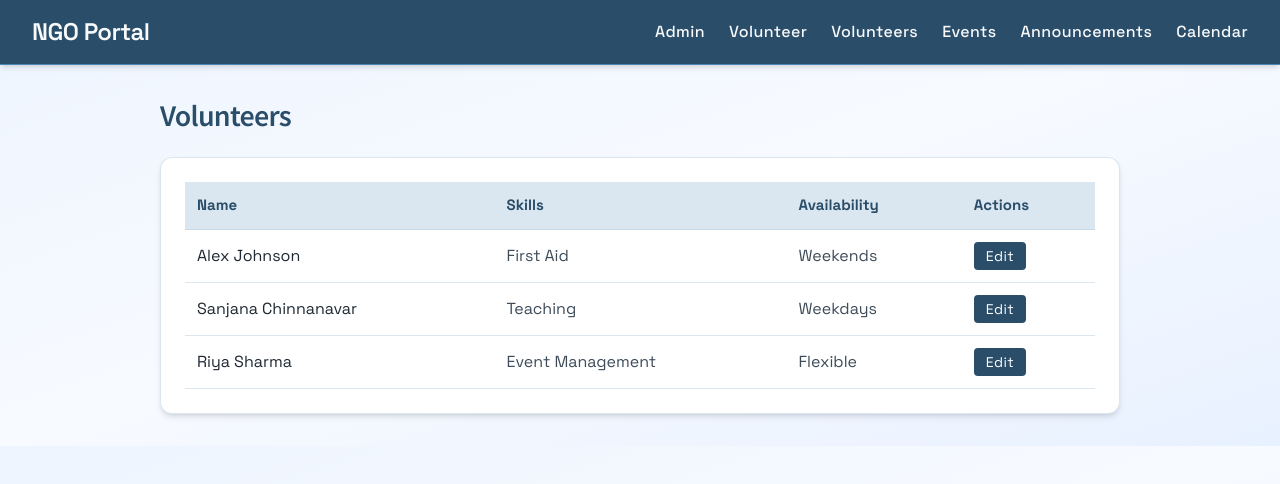
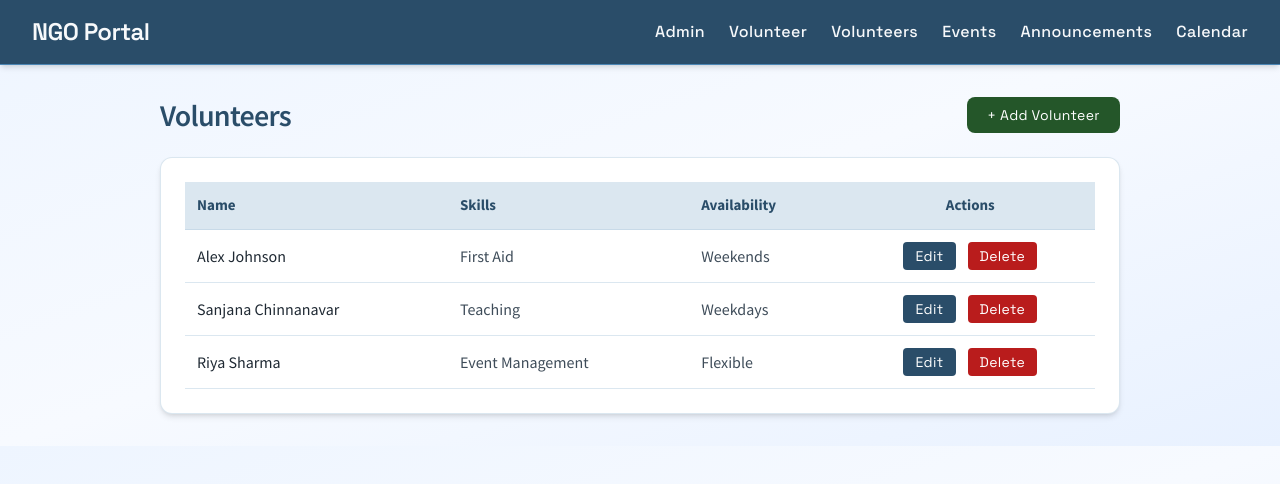
Before and after one commit to Sanjana-Chinnannavar/ngo-app, a React (Vite) app: page /volunteers in a window 1280 px wide. Shown: the top 484 px of the page. Built offline with nearby package versions, Linux system fonts and the light colour scheme.

Commit message:
Added buttons in volunteer list page

```diff
--- a/src/pages/Volunteers.jsx
+++ b/src/pages/Volunteers.jsx
@@ -8,10 +8,21 @@ const Volunteers = () => {
   ];
 
   const [volunteers, setVolunteers] = useState(mockVolunteers);
+
+  // Edit modal
   const [isModalOpen, setIsModalOpen] = useState(false);
   const [selectedVolunteer, setSelectedVolunteer] = useState(null);
   const [formData, setFormData] = useState({ name: "", skills: "", availability: "" });
 
+  // Add modal
+  const [isAddOpen, setIsAddOpen] = useState(false);
+  const [newVolunteer, setNewVolunteer] = useState({ name: "", skills: "", availability: "" });
+
+  // Delete modal
+  const [deleteModalOpen, setDeleteModalOpen] = useState(false);
+  const [volunteerToDelete, setVolunteerToDelete] = useState(null);
+
+  // Open Edit Modal
   const openModal = (vol) => {
     setSelectedVolunteer(vol);
     setFormData(vol);
@@ -31,22 +42,74 @@ const Volunteers = () => {
     closeModal();
   };
 
+  // Delete Modal
+  const openDeleteModal = (vol) => {
+    setVolunteerToDelete(vol);
+    setDeleteModalOpen(true);
+  };
+
+  const closeDeleteModal = () => {
+    setDeleteModalOpen(false);
+    setVolunteerToDelete(null);
+  };
+
+  const confirmDelete = () => {
+    const updated = volunteers.filter((v) => v.name !== volunteerToDelete.name);
+    setVolunteers(updated);
+    closeDeleteModal();
+  };
+
+  // Add Volunteer Modal
+  const openAddModal = () => {
+    setNewVolunteer({ name: "", skills: "", availability: "" });
+    setIsAddOpen(true);
+  };
+
+  const closeAddModal = () => {
+    setIsAddOpen(false);
+  };
+
+  const handleAddVolunteer = () => {
+    setVolunteers([...volunteers, newVolunteer]);
+    closeAddModal();
+  };
+
   return (
     <div className="p-8 max-w-5xl mx-auto">
-      <h1 className="text-3xl font-semibold text-[#2A4D69] tracking-tight mb-6">
-        Volunteers
-      </h1>
+
+      <div className="flex justify-between items-center mb-6">
+        <h1 className="text-3xl font-semibold text-[#2A4D69] tracking-tight">
+          Volunteers
+        </h1>
+
+        {/* ADD VOLUNTEER BUTTON */}
+        <button
+          onClick={openAddModal}
+          className="
+            px-5 py-2 rounded-lg
+            bg-[#245629] text-white
+            hover:bg-[#1E3A51] transition
+            font-grotesk text-sm tracking-wide
+          "
+        >
+          + Add Volunteer
+        </button>
+      </div>
 
       <div className="bg-white p-6 rounded-xl shadow-md border border-[#4B86B4]/20">
 
         <div className="overflow-x-auto">
-          <table className="w-full border-collapse font-grotesk">
+          <table className="w-full border-collapse font-source">
             <thead>
               <tr className="bg-[#4B86B4]/20 text-[#2A4D69] text-[15px]">
                 <th className="p-3 text-left border-b border-[#4B86B4]/30">Name</th>
                 <th className="p-3 text-left border-b border-[#4B86B4]/30">Skills</th>
                 <th className="p-3 text-left border-b border-[#4B86B4]/30">Availability</th>
-                <th className="p-3 text-left border-b border-[#4B86B4]/30">Actions</th>
+
+                {/* ACTIONS HEADER CENTERED */}
+                <th className="p-3 text-center border-b border-[#4B86B4]/30">
+                  Actions
+                </th>
               </tr>
             </thead>
 
@@ -60,7 +123,9 @@ const Volunteers = () => {
                   <td className="p-3 text-base text-[#3E4C59]">{v.skills}</td>
                   <td className="p-3 text-base text-[#3E4C59]">{v.availability}</td>
 
-                  <td className="p-3">
+                  <td className="p-3 flex justify-center gap-3">
+
+                    {/* EDIT BUTTON */}
                     <button
                       onClick={() => openModal(v)}
                       className="
@@ -71,6 +136,19 @@ const Volunteers = () => {
                     >
                       Edit
                     </button>
+
+                    {/* DELETE BUTTON */}
+                    <button
+                      onClick={() => openDeleteModal(v)}
+                      className="
+                        bg-red-700 text-white px-3 py-1 rounded
+                        hover:bg-red-800 transition
+                        font-grotesk text-sm tracking-wide
+                      "
+                    >
+                      Delete
+                    </button>
+
                   </td>
                 </tr>
               ))}
@@ -80,24 +158,23 @@ const Volunteers = () => {
         </div>
       </div>
 
-      {/* ✨ EDIT MODAL */}
-      {isModalOpen && (
+      {/* ---------------- ADD VOLUNTEER MODAL ---------------- */}
+      {isAddOpen && (
         <div className="fixed inset-0 bg-black/40 flex items-center justify-center z-50">
           <div className="bg-white p-6 w-full max-w-md rounded-xl shadow-xl border border-[#4B86B4]/20 font-grotesk">
+
             <h2 className="text-xl font-semibold text-[#2A4D69] mb-4 tracking-tight">
-              Edit Volunteer
+              Add New Volunteer
             </h2>
 
-            {/* Inputs */}
             <div className="space-y-4">
-
               <div>
                 <label className="block text-[#3E4C59] mb-1">Name</label>
                 <input
                   type="text"
-                  value={formData.name}
-                  onChange={(e) => setFormData({ ...formData, name: e.target.value })}
-                  className="w-full p-2 border rounded-lg focus:outline-none focus:ring focus:ring-[#4B86B4]/30"
+                  value={newVolunteer.name}
+                  onChange={(e) => setNewVolunteer({ ...newVolunteer, name: e.target.value })}
+                  className="w-full p-2 border rounded-lg focus:ring focus:ring-[#4B86B4]/30"
                 />
               </div>
 
@@ -105,9 +182,9 @@ const Volunteers = () => {
                 <label className="block text-[#3E4C59] mb-1">Skills</label>
                 <input
                   type="text"
-                  value={formData.skills}
-                  onChange={(e) => setFormData({ ...formData, skills: e.target.value })}
-                  className="w-full p-2 border rounded-lg focus:outline-none focus:ring focus:ring-[#4B86B4]/30"
+                  value={newVolunteer.skills}
+                  onChange={(e) => setNewVolunteer({ ...newVolunteer, skills: e.target.value })}
+                  className="w-full p-2 border rounded-lg focus:ring focus:ring-[#4B86B4]/30"
                 />
               </div>
 
@@ -115,32 +192,63 @@ const Volunteers = () => {
                 <label className="block text-[#3E4C59] mb-1">Availability</label>
                 <input
                   type="text"
-                  value={formData.availability}
+                  value={newVolunteer.availability}
                   onChange={(e) =>
-                    setFormData({ ...formData, availability: e.target.value })
+                    setNewVolunteer({ ...newVolunteer, availability: e.target.value })
                   }
-                  className="w-full p-2 border rounded-lg focus:outline-none focus:ring focus:ring-[#4B86B4]/30"
+                  className="w-full p-2 border rounded-lg focus:ring focus:ring-[#4B86B4]/30"
                 />
               </div>
-
             </div>
 
-            {/* Buttons */}
             <div className="flex justify-end gap-3 mt-6">
               <button
-                onClick={closeModal}
+                onClick={closeAddModal}
                 className="px-4 py-2 rounded-lg border border-[#2A4D69] text-[#2A4D69] hover:bg-[#E7EEF3]"
               >
                 Cancel
               </button>
 
               <button
-                onClick={handleSave}
-                className="px-4 py-2 rounded-lg bg-[#2A4D69] text-white hover:bg-[#1E3A51]"
+                onClick={handleAddVolunteer}
+                className="px-4 py-2 rounded-lg bg-[#245629] text-white hover:bg-[#1E3A51]"
               >
-                Save
+                Add
               </button>
             </div>
+          </div>
+        </div>
+      )}
+
+      {/* ---------------- DELETE CONFIRMATION MODAL ---------------- */}
+      {deleteModalOpen && (
+        <div className="fixed inset-0 bg-black/40 flex items-center justify-center z-50">
+          <div className="bg-white p-6 w-full max-w-md rounded-xl shadow-xl border border-red-300 font-grotesk">
+
+            <h2 className="text-xl font-semibold text-red-800 mb-4 tracking-tight">
+              Confirm Delete
+            </h2>
+
+            <p className="text-[#3E4C59] mb-6">
+              Are you sure you want to delete <strong>{volunteerToDelete?.name}</strong>?
+            </p>
+
+            <div className="flex justify-end gap-3">
+              <button
+                onClick={closeDeleteModal}
+                className="px-4 py-2 rounded-lg border border-gray-400 text-gray-700 hover:bg-gray-100"
+              >
+                Cancel
+              </button>
+
+              <button
+                onClick={confirmDelete}
+                className="px-4 py-2 rounded-lg bg-red-700 text-white hover:bg-red-800"
+              >
+                Delete
+              </button>
+            </div>
+
           </div>
         </div>
       )}
```
